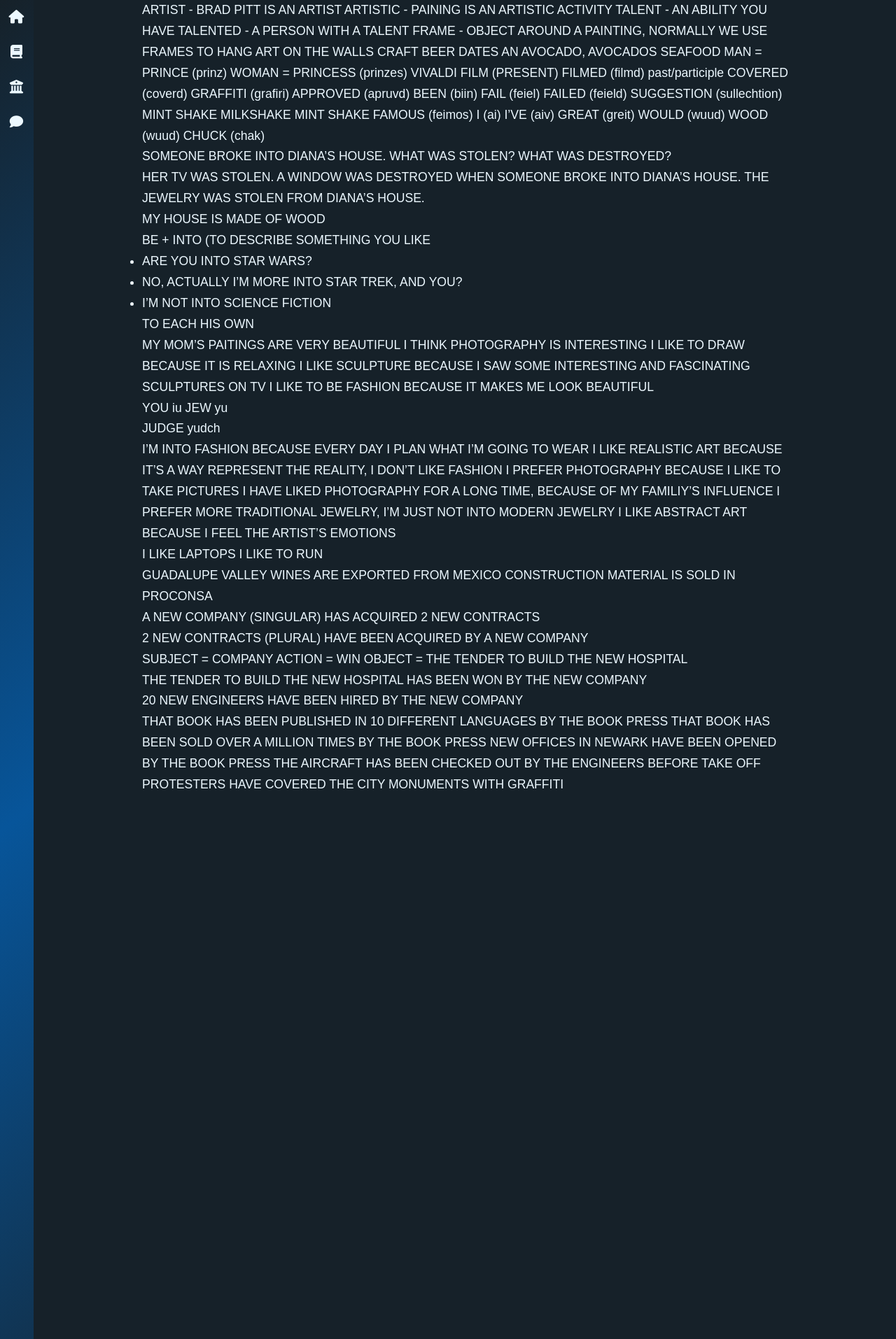
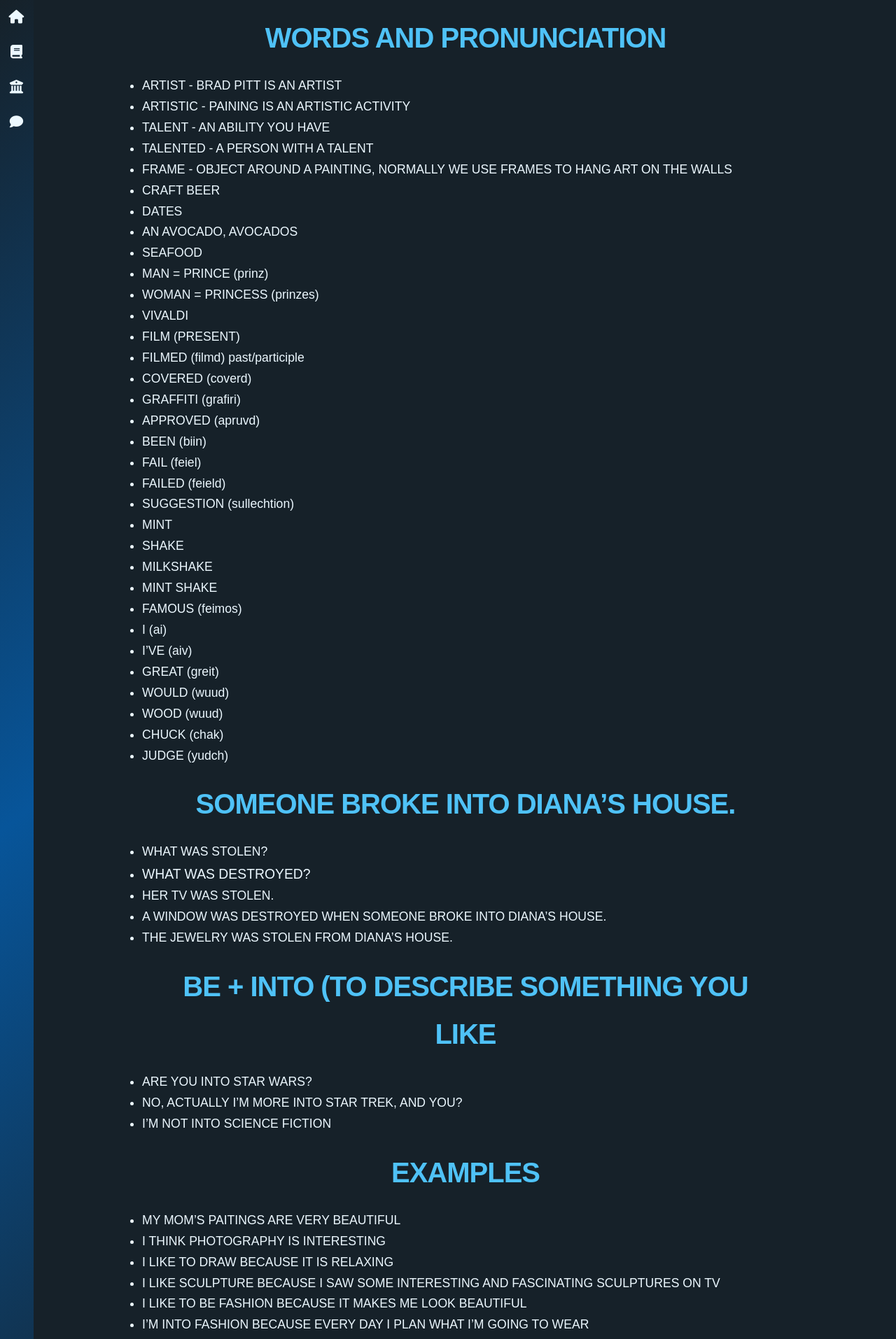
Before and after one commit to camachevaz/ESL, a Jekyll site: the page built from _posts/2022-03-26-class-notes-Wyoming.markdown, in a window 1280 px wide. Shown: the top 1914 px of the page at 70% size. Built offline with Jekyll 4.4.1, drawn with Linux system fonts in a browser that asks for light colours; nearby versions of some CDN libraries; some web fonts are replaced; some of the changed text lies outside the part shown.

Commit message:
Update 2022-03-26-class-notes-Wyoming.markdown

```diff
--- a/_posts/2022-03-26-class-notes-Wyoming.markdown
+++ b/_posts/2022-03-26-class-notes-Wyoming.markdown
@@ -5,83 +5,75 @@ permalink: /class-notes/26-03-2022-wyoming/
 category: notes
 summary: Class notes
 ---
+# Words and pronunciation
 
-ARTIST - BRAD PITT IS AN ARTIST
-ARTISTIC - PAINING IS AN ARTISTIC ACTIVITY
-TALENT - AN ABILITY YOU HAVE
-TALENTED - A PERSON WITH A TALENT
-FRAME - OBJECT AROUND A PAINTING, NORMALLY WE USE FRAMES TO HANG ART ON THE WALLS
-CRAFT BEER
-DATES
-AN AVOCADO, AVOCADOS
-SEAFOOD
-MAN = PRINCE (prinz)
-WOMAN = PRINCESS (prinzes)
-VIVALDI
-FILM (PRESENT)
-FILMED (filmd) past/participle
-COVERED (coverd)
-GRAFFITI (grafiri)
-APPROVED (apruvd)
-BEEN (biin)
-FAIL (feiel)
-FAILED (feield)
-SUGGESTION (sullechtion)
-MINT
-SHAKE
-MILKSHAKE
-MINT SHAKE
-FAMOUS (feimos)
-I (ai)
-I'VE (aiv)
-GREAT (greit)
-WOULD (wuud)
-WOOD (wuud)
-CHUCK (chak)
+- ARTIST - BRAD PITT IS AN ARTIST
+- ARTISTIC - PAINING IS AN ARTISTIC ACTIVITY
+- TALENT - AN ABILITY YOU HAVE
+- TALENTED - A PERSON WITH A TALENT
+- FRAME - OBJECT AROUND A PAINTING, NORMALLY WE USE FRAMES TO HANG ART ON THE WALLS
+- CRAFT BEER
+- DATES
+- AN AVOCADO, AVOCADOS
+- SEAFOOD
+- MAN = PRINCE (prinz)
+- WOMAN = PRINCESS (prinzes)
+- VIVALDI
+- FILM (PRESENT)
+- FILMED (filmd) past/participle
+- COVERED (coverd)
+- GRAFFITI (grafiri)
+- APPROVED (apruvd)
+- BEEN (biin)
+- FAIL (feiel)
+- FAILED (feield)
+- SUGGESTION (sullechtion)
+- MINT
+- SHAKE
+- MILKSHAKE
+- MINT SHAKE
+- FAMOUS (feimos)
+- I (ai)
+- I'VE (aiv)
+- GREAT (greit)
+- WOULD (wuud)
+- WOOD (wuud)
+- CHUCK (chak)
+- JUDGE (yudch)
 
-SOMEONE BROKE  INTO DIANA'S HOUSE.
-WHAT WAS STOLEN?
-WHAT WAS DESTROYED?
+# SOMEONE BROKE INTO DIANA'S HOUSE.
+- WHAT WAS STOLEN?
+- WHAT WAS DESTROYED?
 
-HER TV WAS STOLEN.
-A WINDOW WAS DESTROYED WHEN SOMEONE BROKE INTO DIANA'S HOUSE.
-THE JEWELRY WAS STOLEN FROM DIANA'S HOUSE.
+- HER TV WAS STOLEN.
+- A WINDOW WAS DESTROYED WHEN SOMEONE BROKE INTO DIANA'S HOUSE.
+- THE JEWELRY WAS STOLEN FROM DIANA'S HOUSE.
 
-MY HOUSE IS MADE OF WOOD
-
-BE + INTO (TO DESCRIBE SOMETHING YOU LIKE
+# BE + INTO (TO DESCRIBE SOMETHING YOU LIKE
 - ARE YOU INTO STAR WARS?
 - NO, ACTUALLY I'M MORE INTO STAR TREK, AND YOU?
 - I'M NOT INTO SCIENCE FICTION
 
-TO EACH HIS OWN
+# EXAMPLES
 
-MY MOM'S PAITINGS ARE VERY BEAUTIFUL
-I THINK PHOTOGRAPHY IS INTERESTING
-I LIKE TO DRAW BECAUSE IT IS RELAXING
-I LIKE SCULPTURE BECAUSE I SAW SOME INTERESTING AND FASCINATING SCULPTURES ON TV
-I LIKE TO BE FASHION BECAUSE IT MAKES ME LOOK BEAUTIFUL
+- MY MOM'S PAITINGS ARE VERY BEAUTIFUL
+- I THINK PHOTOGRAPHY IS INTERESTING
+- I LIKE TO DRAW BECAUSE IT IS RELAXING
+- I LIKE SCULPTURE BECAUSE I SAW SOME INTERESTING AND FASCINATING SCULPTURES ON TV
+- I LIKE TO BE FASHION BECAUSE IT MAKES ME LOOK BEAUTIFUL
+- I'M INTO FASHION BECAUSE EVERY DAY I PLAN WHAT I'M GOING TO WEAR
+- I LIKE REALISTIC ART BECAUSE IT'S A WAY REPRESENT THE REALITY, I DON'T LIKE FASHION
+- I PREFER PHOTOGRAPHY BECAUSE I LIKE TO TAKE PICTURES
+- I HAVE LIKED PHOTOGRAPHY FOR A LONG TIME, BECAUSE OF MY FAMILIY'S INFLUENCE
+- I PREFER MORE TRADITIONAL JEWELRY, I'M JUST NOT INTO MODERN JEWELRY
+- I LIKE ABSTRACT ART BECAUSE I FEEL THE ARTIST'S EMOTIONS
 
-YOU iu
-JEW yu
+# PASSIVE VOICE
 
-JUDGE yudch
+- GUADALUPE VALLEY WINES ARE EXPORTED FROM MEXICO
+- CONSTRUCTION MATERIAL IS SOLD IN PROCONSA
 
-I'M INTO FASHION BECAUSE EVERY DAY I PLAN WHAT I'M GOING TO WEAR
-I LIKE REALISTIC ART BECAUSE IT'S A WAY REPRESENT THE REALITY, I DON'T LIKE FASHION
-I PREFER PHOTOGRAPHY BECAUSE I LIKE TO TAKE PICTURES
-I HAVE LIKED PHOTOGRAPHY FOR A LONG TIME, BECAUSE OF MY FAMILIY'S INFLUENCE
-I PREFER MORE TRADITIONAL JEWELRY, I'M JUST NOT INTO MODERN JEWELRY
-I LIKE ABSTRACT ART BECAUSE I FEEL THE ARTIST'S EMOTIONS
-
-I LIKE LAPTOPS
-I LIKE TO RUN
-
-GUADALUPE VALLEY WINES ARE EXPORTED FROM MEXICO
-CONSTRUCTION MATERIAL IS SOLD IN PROCONSA
-
-A NEW COMPANY (SINGULAR)
-HAS ACQUIRED 2 NEW CONTRACTS
+## A NEW COMPANY (SINGULAR) HAS ACQUIRED 2 NEW CONTRACTS
 
 2 NEW CONTRACTS (PLURAL)
 HAVE BEEN ACQUIRED BY
@@ -91,14 +83,14 @@ SUBJECT = COMPANY
 ACTION = WIN
 OBJECT = THE TENDER TO BUILD THE NEW HOSPITAL
 
-THE TENDER TO BUILD THE NEW HOSPITAL HAS BEEN WON BY THE NEW COMPANY
+## THE TENDER TO BUILD THE NEW HOSPITAL HAS BEEN WON BY THE NEW COMPANY
 
 20 NEW ENGINEERS
 HAVE BEEN HIRED
 BY THE NEW COMPANY
 
-THAT BOOK HAS BEEN PUBLISHED IN 10 DIFFERENT LANGUAGES BY THE BOOK PRESS
-THAT BOOK HAS BEEN SOLD OVER A MILLION TIMES BY THE BOOK PRESS
-NEW OFFICES IN NEWARK HAVE BEEN OPENED BY THE BOOK PRESS
-THE AIRCRAFT HAS BEEN CHECKED OUT BY THE ENGINEERS BEFORE TAKE OFF
-PROTESTERS HAVE COVERED THE CITY MONUMENTS WITH GRAFFITI
+- THAT BOOK HAS BEEN PUBLISHED IN 10 DIFFERENT LANGUAGES BY THE BOOK PRESS
+- THAT BOOK HAS BEEN SOLD OVER A MILLION TIMES BY THE BOOK PRESS
+- NEW OFFICES IN NEWARK HAVE BEEN OPENED BY THE BOOK PRESS
+- THE AIRCRAFT HAS BEEN CHECKED OUT BY THE ENGINEERS BEFORE TAKE OFF
+- PROTESTERS HAVE COVERED THE CITY MONUMENTS WITH GRAFFITI
```
